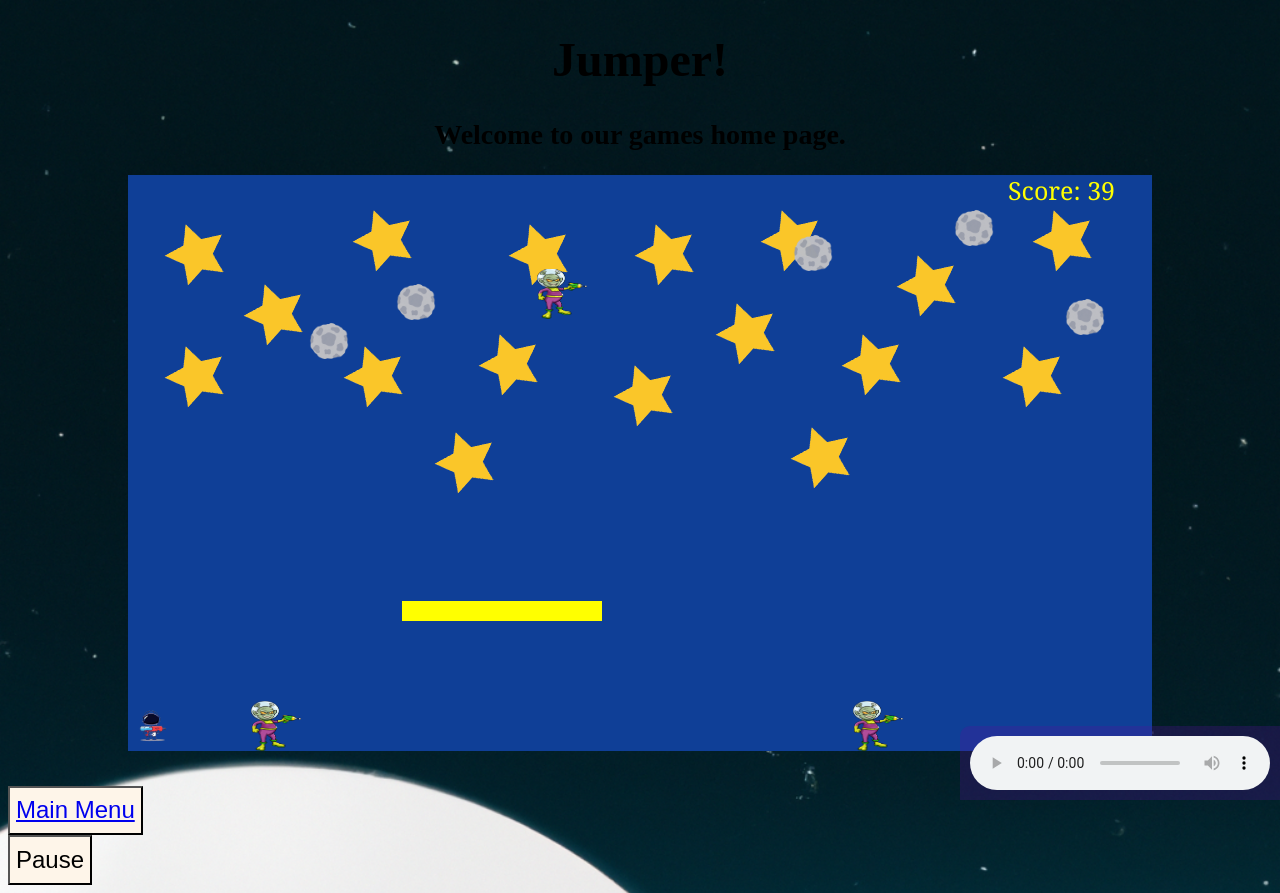
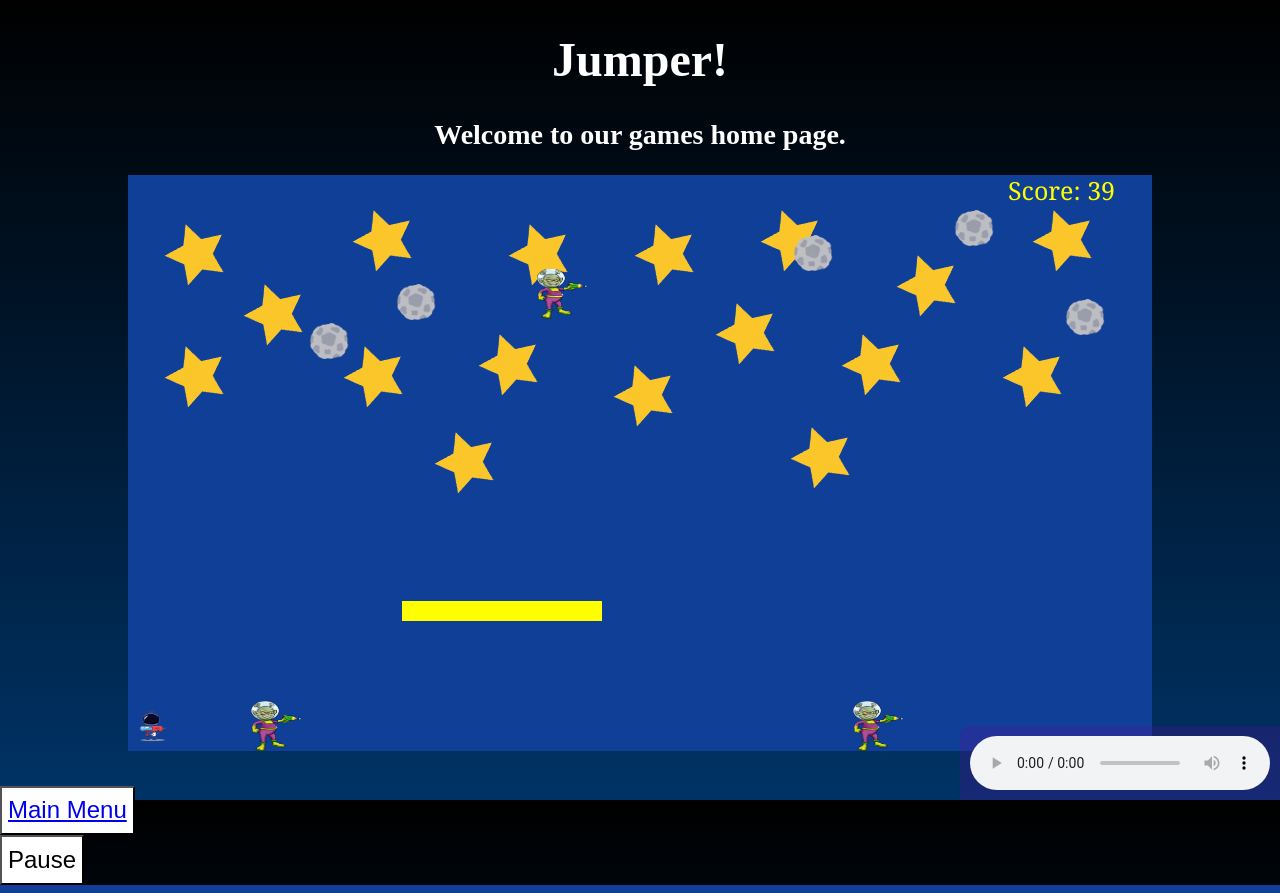
Before and after one commit to Beefman64/zeeet, a Flask app: page /gamePage in a window 1280 px wide. Run offline with Flask 3, Linux system fonts and the light colour scheme.

Commit message:
changed background and theme to be more space-like

```diff
--- a/static/style.css
+++ b/static/style.css
@@ -1,22 +1,25 @@
+html {
+    height: 100%;
+}
+
 body {
-    background-image: url('static/image/space.png');
+    background: linear-gradient(to bottom, #000000 0%, #003366 100%);
+    height: 100%;
+    margin: 0;
     background-repeat: no-repeat;
     background-attachment: fixed;
-    background-size: cover;
-    color: rgb(50, 120, 47);
+    color: rgb(255, 255, 255);
 }
 
-
-
   h1 {
-    color: black;
+    color: rgb(255, 255, 255);
     text-align: center;
     font-family: 'Times New Roman', Times, serif;
     font-size: 36pt;
   }
 
   button {
-    background-color: rgb(254, 245, 233);
+    background-color: rgb(255, 255, 255);
     color: black;
     block-size: 3cap;
     font-family: Arial, Helvetica, sans-serif;
@@ -24,21 +27,21 @@ body {
   }
 
   h2{
-    color: black;
+    color: rgb(255, 255, 255);
     text-align: center;
     font-family: 'Times New Roman', Times, serif;
     font-size: 21pt;
   }
 
   h3{
-    color: black;
+    color: rgb(255, 255, 255);
     text-align: center;
     font-family: 'Times New Roman', Times, serif;
     font-size: 15pt;
   }
 
   h4{
-    color: black;
+    color: rgb(255, 255, 255);
     text-align: center;
     font-family: 'Times New Roman', Times, serif;
     font-size: 10pt;
```
